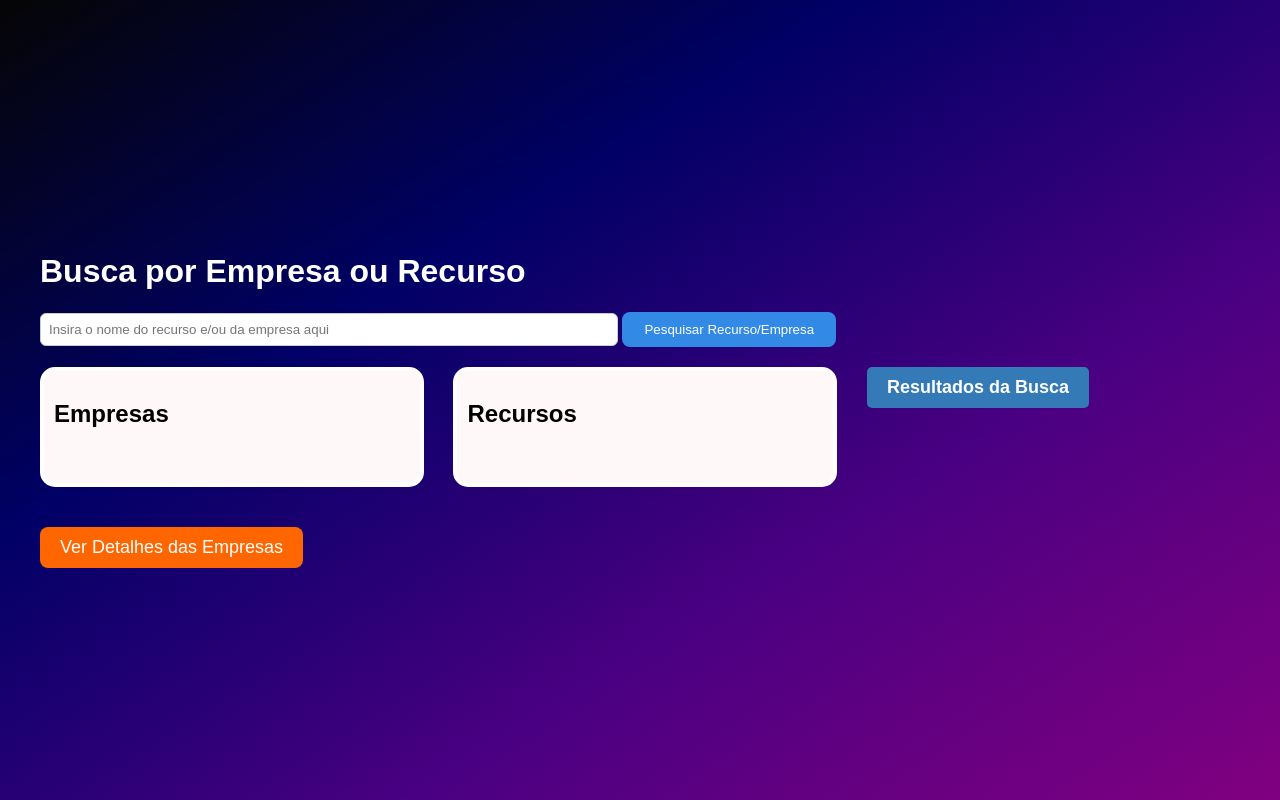
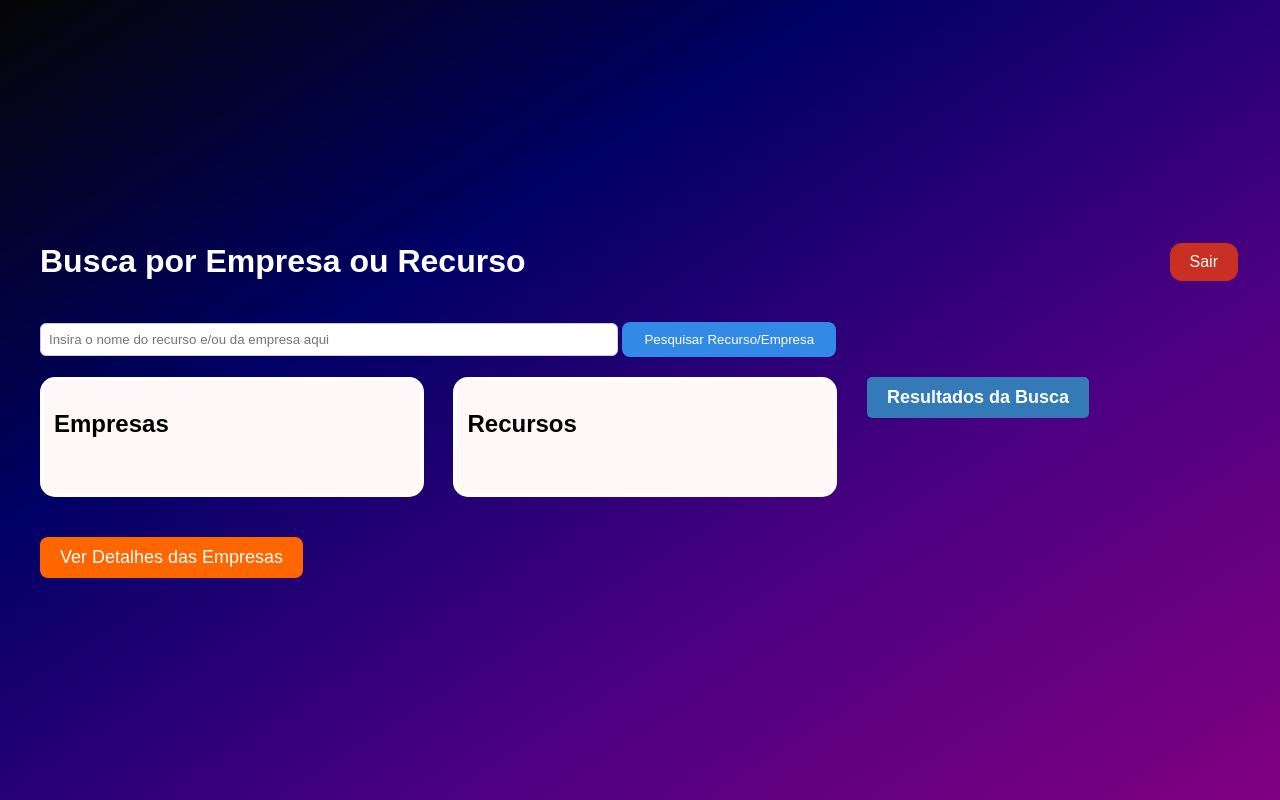
Before and after one commit to C43T4NO/Busca-de-Recursos, a website: page pesquisa-e-resultado/index.html in a window 1280 px wide. Drawn offline with nearby package versions, Linux system fonts and the light colour scheme; some packages are replaced by stand-ins of ours; no server answers; a script that the page names is missing.

Commit message:
Última versão - Projeto Busca de Recursos
Co-Authored-By: Chebiss <161792251+Chebiss@users.noreply.github.com>
Co-Authored-By: Kevyn Oliveira <101998521+nozedwz@users.noreply.github.com>

```diff
--- a/pesquisa-e-resultado/index.css
+++ b/pesquisa-e-resultado/index.css
@@ -263,7 +263,7 @@ input[type="checkbox"]:checked {
 /* Estilo para o botão Voltar */
 #backButton {
     padding: 7px 20px; /* Aumenta o tamanho do botão */
-    background-color: #337ab7; /* Cor do botão */
+    background-color: #cf2626; /* Cor do botão */
     color: #ffffff; /* Cor do texto branco */
     border: none; /* Remove a borda do botão */
     border-radius: 7px; /* Borda arredondada */
@@ -277,7 +277,7 @@ input[type="checkbox"]:checked {
 
 /* Efeito hover */
 #backButton:hover {
-    background-color: #135688; /* Altera a cor de fundo ao passar o mouse */
+    background-color: #ff0000; /* Altera a cor de fundo ao passar o mouse */
 }
 
 /* Estilo para o novo botão Incluir/Remover Empresas e/ou Recursos */
@@ -657,6 +657,30 @@ tr:nth-child(even) {
     background-color: #ff8533; /* Altera a cor de fundo ao passar o mouse */
 }
 
+.header {
+    display: flex;
+    justify-content: space-between;
+    align-items: center;
+    margin-bottom: 20px;
+}
+
+#logoutButton {
+    background-color: #ca2f24; /* Vermelho */
+    color: white;
+    border: none;
+    padding: 10px 20px;
+    text-align: center;
+    text-decoration: none;
+    display: inline-block;
+    font-size: 16px;
+    margin: 4px 2px;
+    cursor: pointer;
+    border-radius: 12px;
+}
+
+#logoutButton:hover {
+    background-color: #ff0000;
+}
 
 /* Importando as fontes Aptos e Aptos Medium */
 @import url('https://fonts.googleapis.com/css2?family=Aptos:wght@400;500&display=swap');
--- a/pesquisa-e-resultado/index.html
+++ b/pesquisa-e-resultado/index.html
@@ -10,7 +10,10 @@
 </head>
 <body>
     <div class="container">
-        <h1>Busca por Empresa ou Recurso</h1>
+        <div class="header">
+            <h1>Busca por Empresa ou Recurso</h1>
+            <button id="logoutButton" onclick="window.location.href='../login/login.html'">Sair</button>
+        </div>
         <!-- Campo de busca -->
         <div class="search-container">
             <input type="text" class="search-input" id="searchInput" placeholder="Insira o nome do recurso e/ou da empresa aqui">
@@ -28,7 +31,7 @@
         <button id="resultsButton">Resultados da Busca</button>
         <button id="incluirRemoverButton" onclick="exibirIncluirRemoverJanela()">Incluir/Remover Empresas e/ou Recursos</button>
             <!-- Novo botão para redirecionar para detalhes.html -->
-    <button id="detalhesButton" onclick="window.location.href='detalhes.html'">Ver Detalhes das Empresas</button>
+        <button id="detalhesButton" onclick="window.location.href='detalhes.html'">Ver Detalhes das Empresas</button>
     </div>
 
 
```
Also changed, not shown: pesquisa-e-resultado/detalhes.css (+16 -0 lines), pesquisa-e-resultado/detalhes.html (+1 -0 lines).
